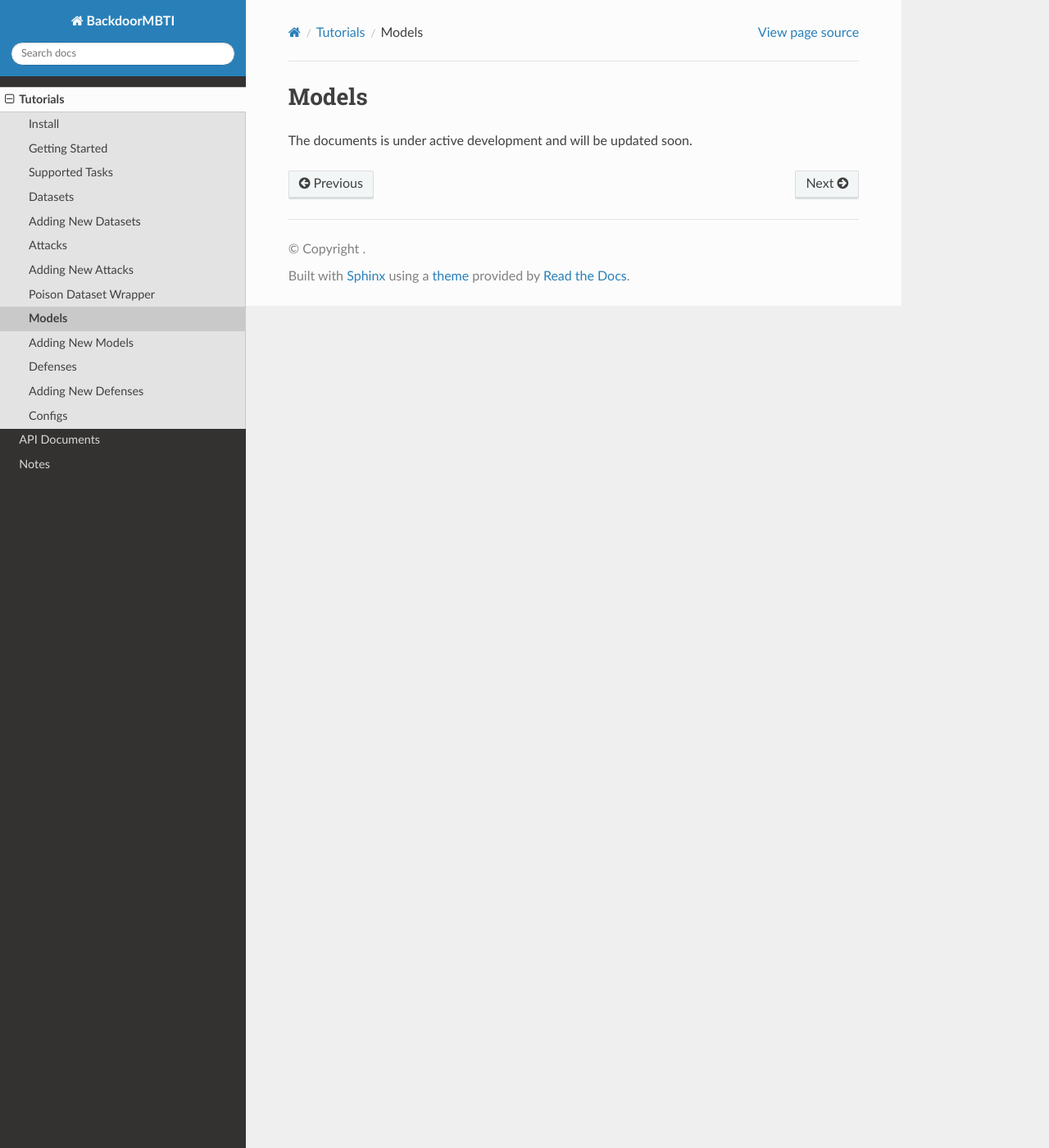
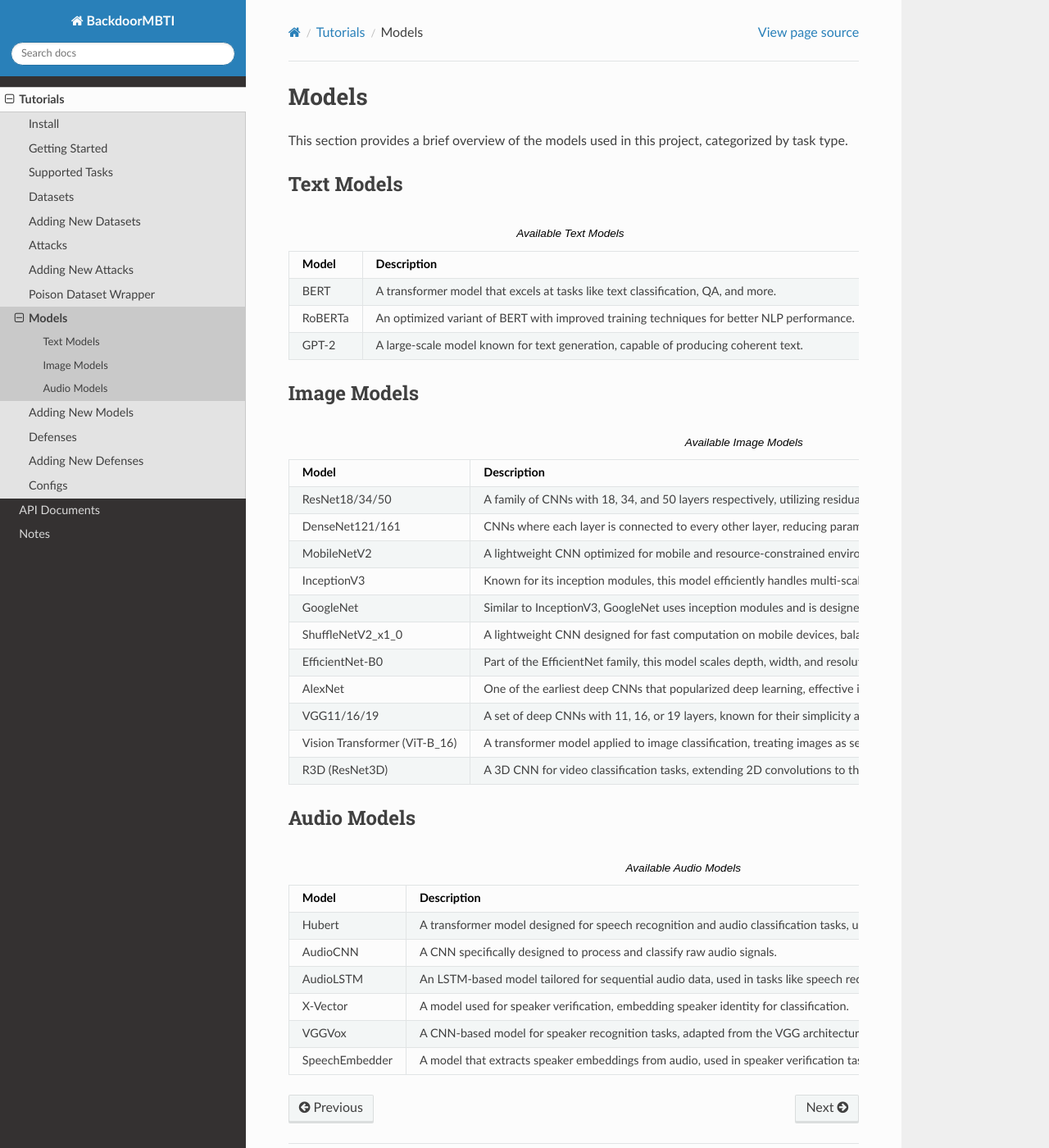
Before and after one commit to odymit/BackdoorMBTI-docs, a Sphinx documentation site: the page built from docs/source/tutorials/models.rst, in a window 1280 px wide and 1400 px high. Shown: the whole window at 82% size. Built offline with Sphinx 7.4.7 and the Read the Docs theme 3.1.0, drawn with Linux system fonts in a browser that asks for light colours.

Commit message:
update models.rst

```diff
--- a/docs/source/tutorials/models.rst
+++ b/docs/source/tutorials/models.rst
@@ -1,4 +1,71 @@
 Models
 ======
 
-The documents is under active development and will be updated soon.
+This section provides a brief overview of the models used in this project, categorized by task type.
+
+Text Models
+------------
+
+.. list-table:: Available Text Models
+   :header-rows: 1
+
+   * - Model
+     - Description
+   * - BERT
+     - A transformer model that excels at tasks like text classification, QA, and more.
+   * - RoBERTa
+     - An optimized variant of BERT with improved training techniques for better NLP performance.
+   * - GPT-2
+     - A large-scale model known for text generation, capable of producing coherent text.
+
+Image Models
+------------
+
+.. list-table:: Available Image Models
+   :header-rows: 1
+
+   * - Model
+     - Description
+   * - ResNet18/34/50
+     - A family of CNNs with 18, 34, and 50 layers respectively, utilizing residual connections to improve training in deep networks.
+   * - DenseNet121/161
+     - CNNs where each layer is connected to every other layer, reducing parameters while maintaining high accuracy in image classification tasks.
+   * - MobileNetV2
+     - A lightweight CNN optimized for mobile and resource-constrained environments, effective for image classification.
+   * - InceptionV3
+     - Known for its inception modules, this model efficiently handles multi-scale features for image classification.
+   * - GoogleNet
+     - Similar to InceptionV3, GoogleNet uses inception modules and is designed for efficient computation.
+   * - ShuffleNetV2_x1_0
+     - A lightweight CNN designed for fast computation on mobile devices, balancing accuracy and efficiency.
+   * - EfficientNet-B0
+     - Part of the EfficientNet family, this model scales depth, width, and resolution to achieve high performance on image tasks.
+   * - AlexNet
+     - One of the earliest deep CNNs that popularized deep learning, effective in image classification tasks.
+   * - VGG11/16/19
+     - A set of deep CNNs with 11, 16, or 19 layers, known for their simplicity and effectiveness in image classification.
+   * - Vision Transformer (ViT-B_16)
+     - A transformer model applied to image classification, treating images as sequences of patches instead of traditional convolutions.
+   * - R3D (ResNet3D)
+     - A 3D CNN for video classification tasks, extending 2D convolutions to three dimensions to handle spatial and temporal information.
+
+Audio Models
+------------
+
+.. list-table:: Available Audio Models
+   :header-rows: 1
+
+   * - Model
+     - Description
+   * - Hubert
+     - A transformer model designed for speech recognition and audio classification tasks, using self-supervised learning on audio data.
+   * - AudioCNN
+     - A CNN specifically designed to process and classify raw audio signals.
+   * - AudioLSTM
+     - An LSTM-based model tailored for sequential audio data, used in tasks like speech recognition and audio classification.
+   * - X-Vector
+     - A model used for speaker verification, embedding speaker identity for classification.
+   * - VGGVox
+     - A CNN-based model for speaker recognition tasks, adapted from the VGG architecture for audio inputs.
+   * - SpeechEmbedder
+     - A model that extracts speaker embeddings from audio, used in speaker verification tasks.
```
